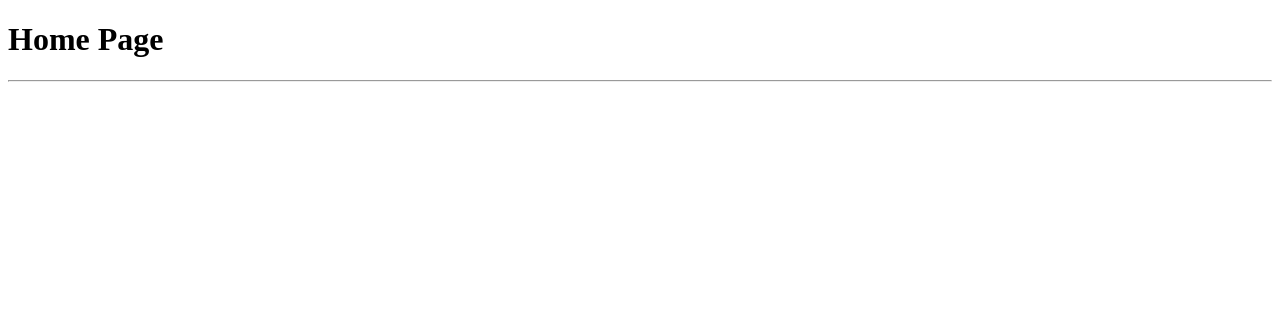
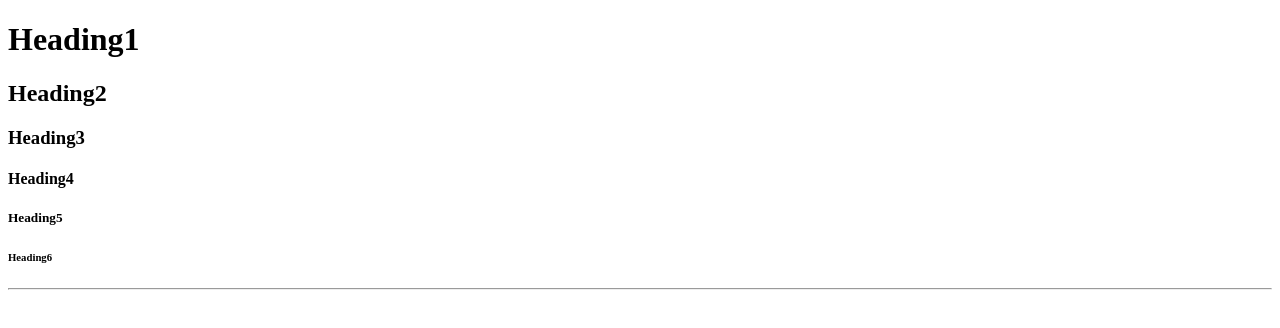
Before and after one commit to Kessarin225/Kessarin225.github.io, a plain HTML site: page index.html in a window 1280 px wide. Drawn offline with Linux system fonts and the light colour scheme.

Commit message:
add heading1

```diff
--- a/index.html
+++ b/index.html
@@ -6,7 +6,12 @@
   <title>Kessarin - Home</title>
 </head>
 <body>
-  <h1>Home Page</h1>
+  <h1>Heading1</h1>
+  <h2>Heading2</h2>
+  <h3>Heading3</h3>
+  <h4>Heading4</h4>
+  <h5>Heading5</h5>
+  <h6>Heading6</h6>
   <hr>
 </body>
 </html>
```
